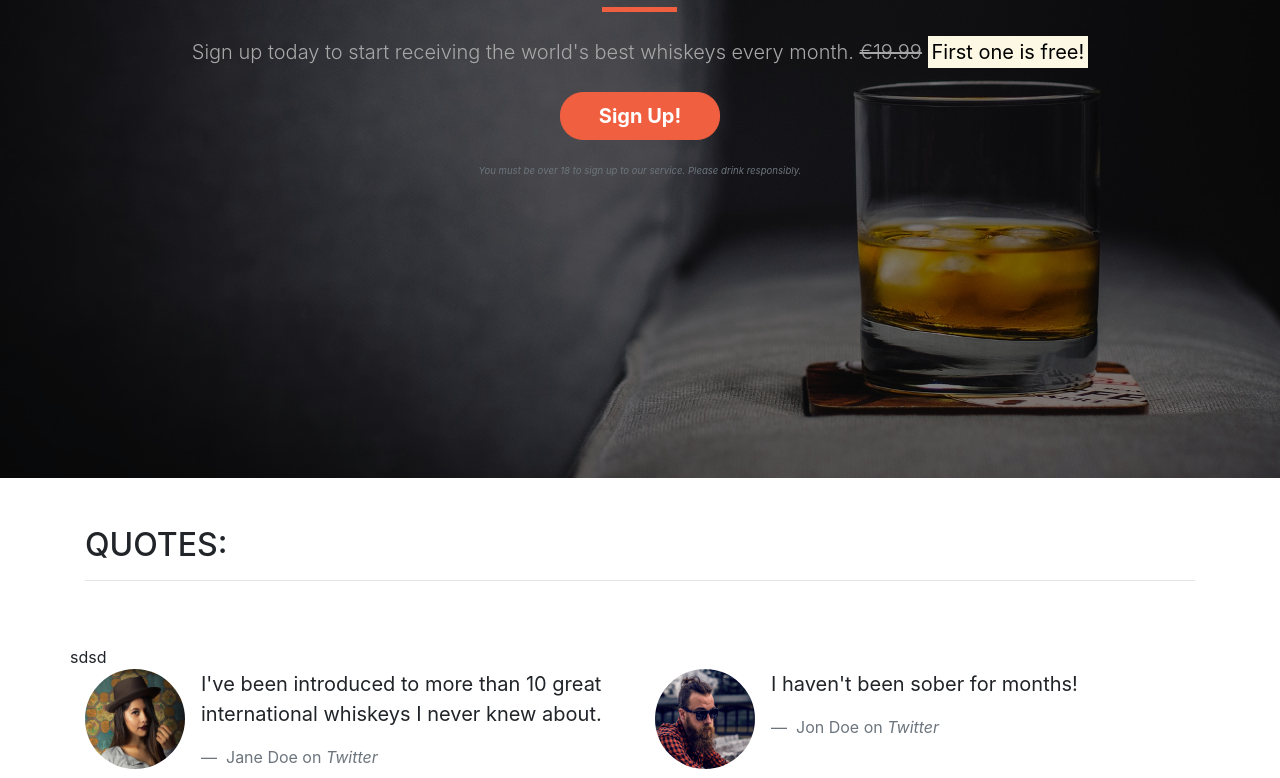
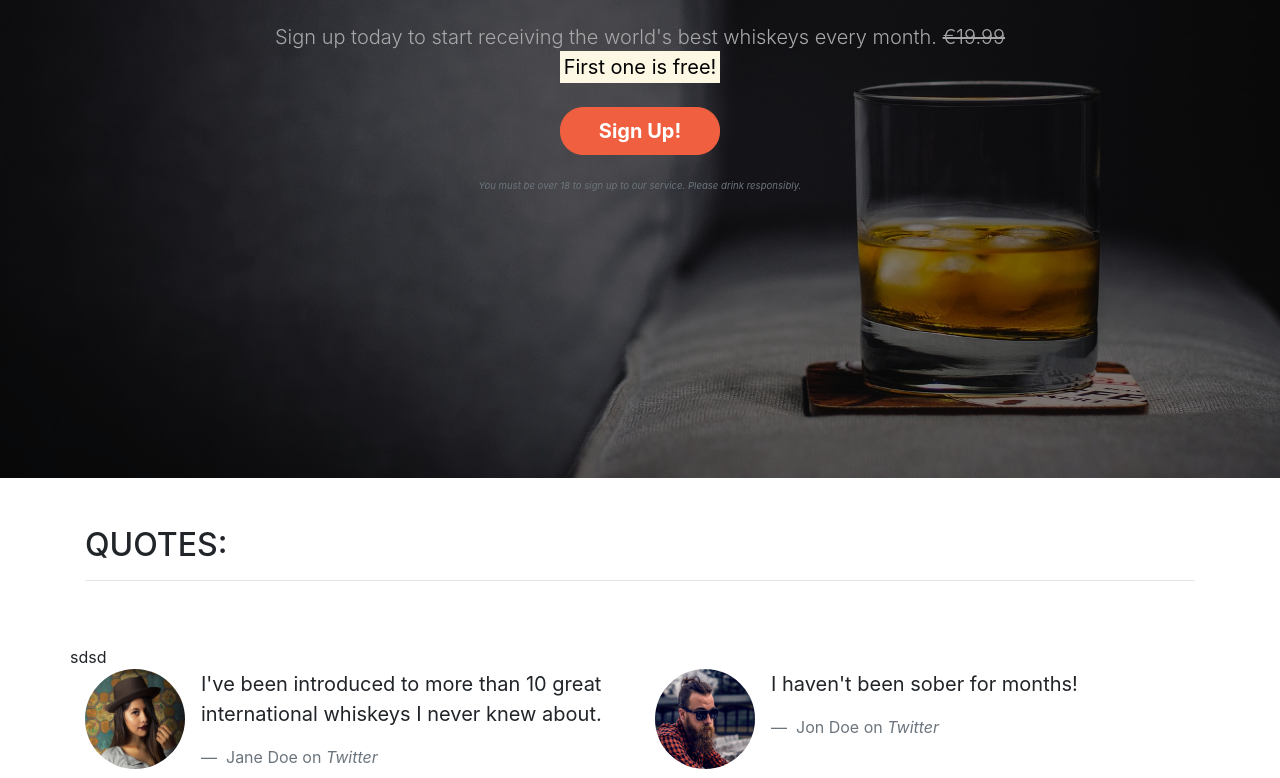
Before and after one commit to Oxymetaphoric/whiskysite, a plain HTML site: page index.html in a window 1280 px wide. Shown: the part 322-1100 px from the top of the page. Drawn offline with nearby package versions, Linux system fonts and the light colour scheme.

Commit message:
prettifying

```diff
--- a/index.html
+++ b/index.html
@@ -78,8 +78,8 @@
             <hr class="block-divider block-divider--orange">
             <p class="lead">
               Sign up today to start receiving the world's best whiskeys every
-              month. <s class="d-none d-sm-inline">€19.99</s>
-              <span class="d-inline d-sm-none"><br /></span>
+              month. <s class="d-none d-sm-inline">€19.99</s><br />
+              <span class="d-inline d-sm-none"></span>
               <strong><mark>First one is free!</mark></strong>
             </p>
             <p><button class="btn btn-lg btn--cta btn--red" data-toggle="modal" data-target="#signUpModal">Sign Up!</button></p>
```
